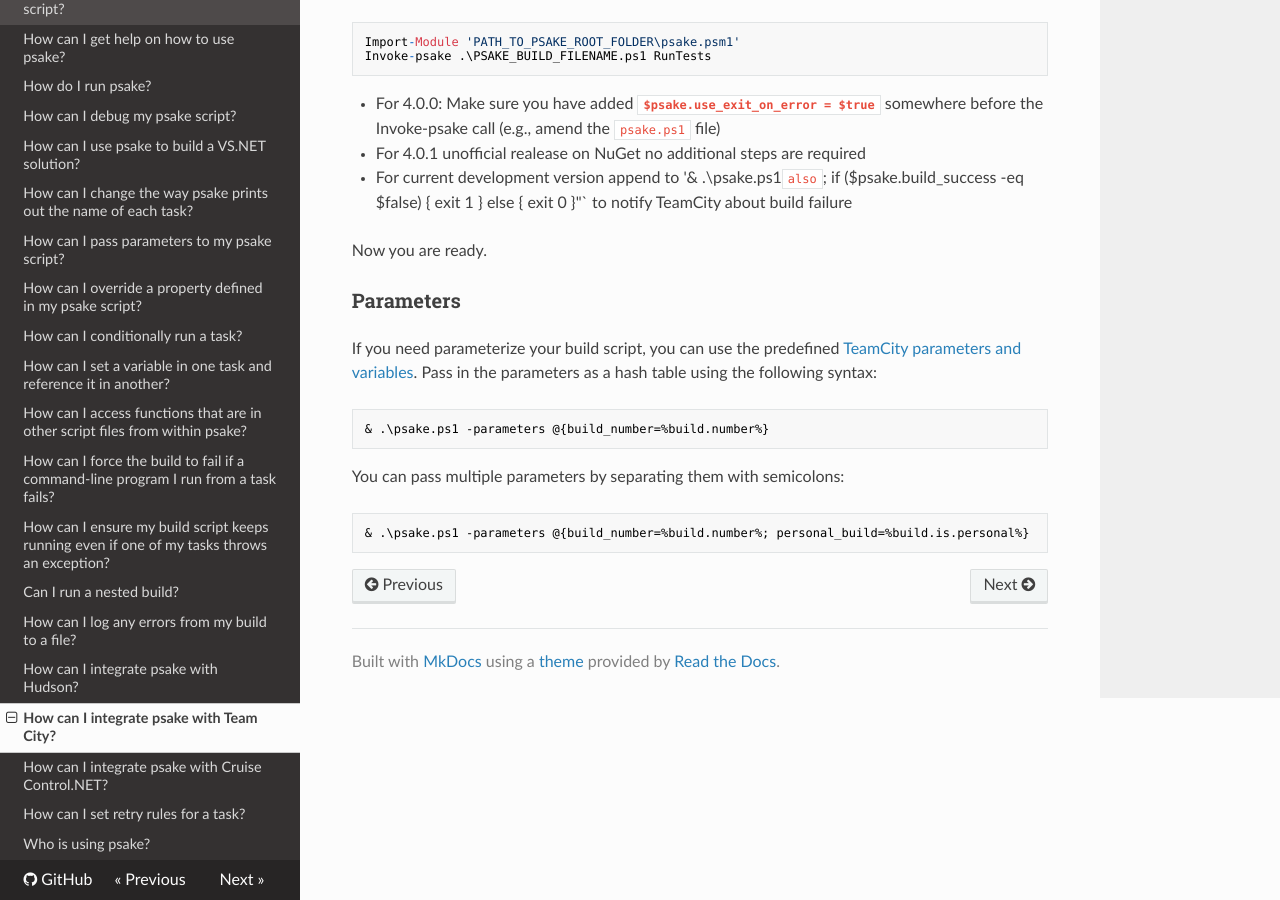
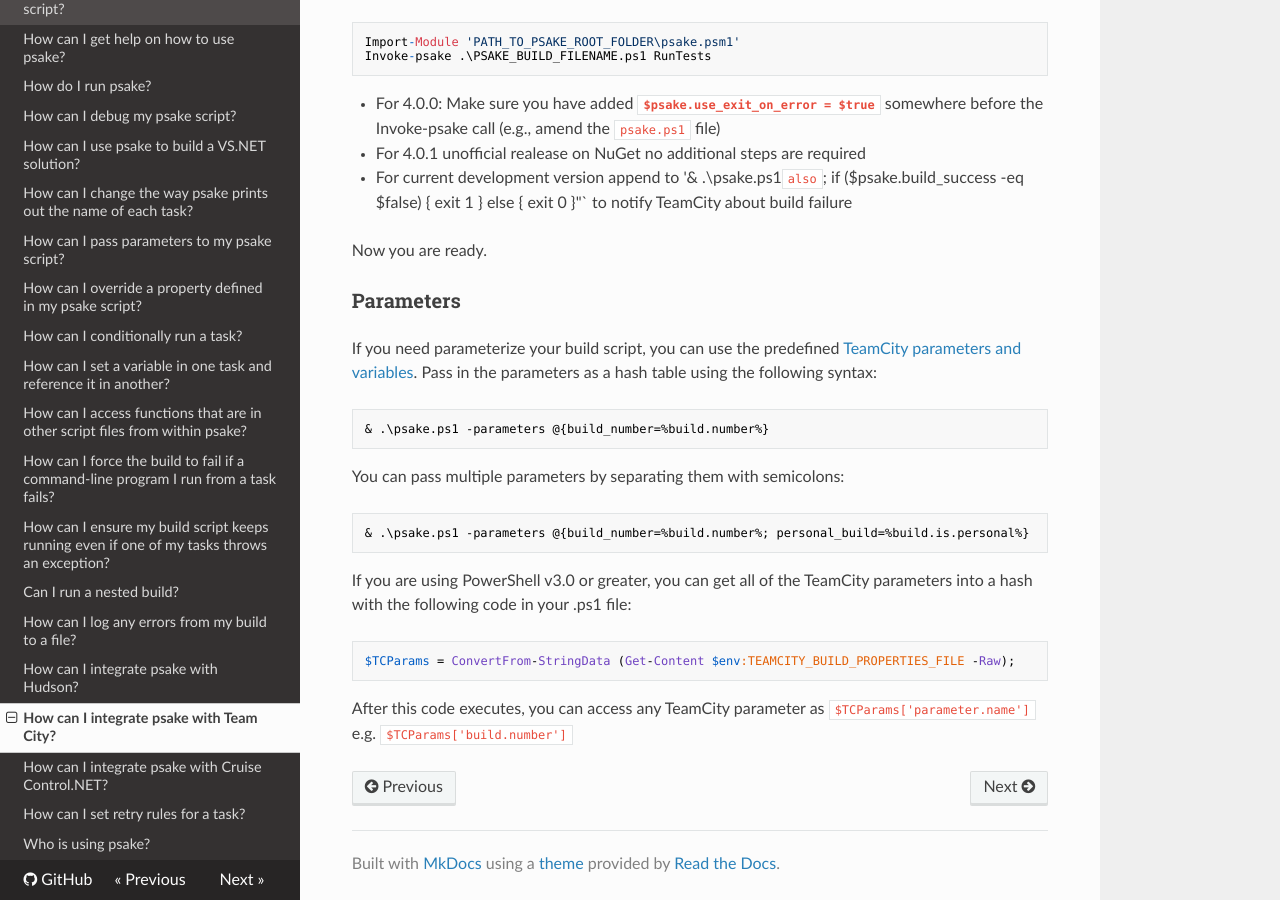
Before and after one commit to psake/psake, an MkDocs documentation site: the page built from docs/team-city.md, in a window 1280 px wide and 900 px high, scrolled down 513 px. Built offline with MkDocs 1.6.1, drawn with Linux system fonts in a browser that asks for light colours; nearby versions of some CDN libraries; old or Windows-style settings are respelled for this version of MkDocs.

Commit message:
updates TeamCity documentation regarding build parameters
updated the TeamCity markdown file to show how to get all
of the defined TeamCity build parameters into a single hash.

````diff
--- a/docs/team-city.md
+++ b/docs/team-city.md
@@ -37,3 +37,10 @@ You can pass multiple parameters by separating them with semicolons:
 ```
 & .\psake.ps1 -parameters @{build_number=%build.number%; personal_build=%build.is.personal%}
 ```
+
+If you are using PowerShell v3.0 or greater, you can get all of the TeamCity parameters into a hash with the following code in your .ps1 file:
+```
+$TCParams = ConvertFrom-StringData (Get-Content $env:TEAMCITY_BUILD_PROPERTIES_FILE -Raw);
+```
+
+After this code executes, you can access any TeamCity parameter as <code>$TCParams['parameter.name']</code> e.g. <code>$TCParams['build.number']</code>
````
